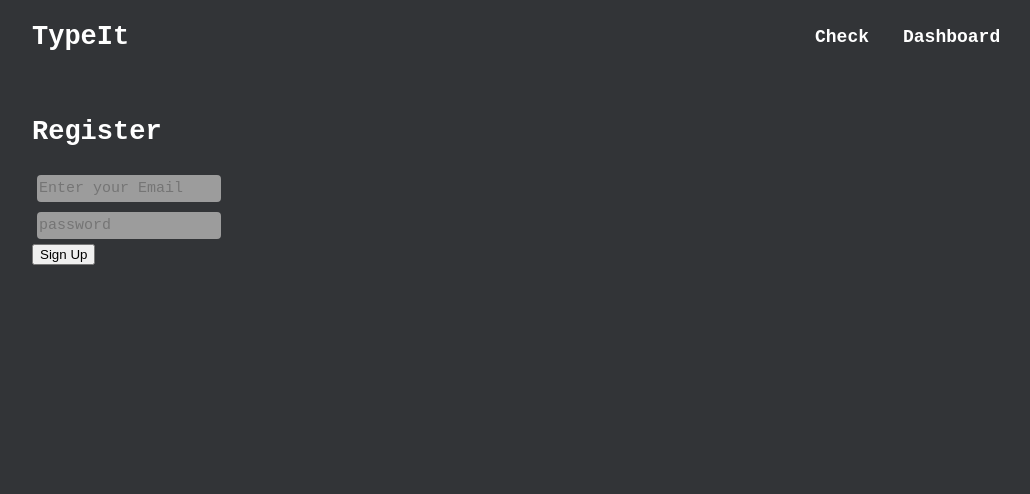
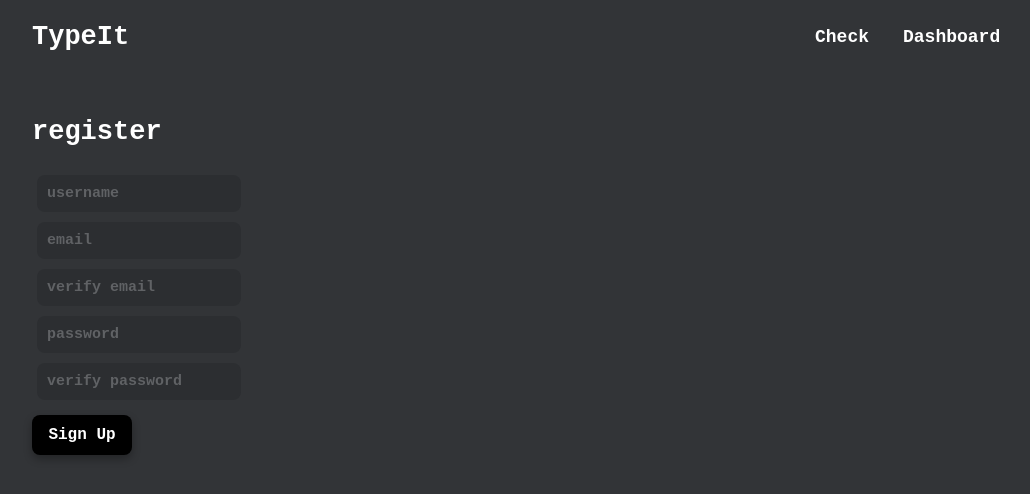
Before and after one commit to MB-44/typeit.io-bug, a React (Create React App) app: page / in a window 1280 px wide. Shown: the top 494 px of the page, without its empty margins (88-1118 px from the left). Built offline with nearby package versions, Linux system fonts and the light colour scheme.

Commit message:
added some animations to things u knw

```diff
--- a/src/pages/sign-up/sign_up.css
+++ b/src/pages/sign-up/sign_up.css
@@ -8,14 +8,59 @@
     margin-left: 120px;
 }
 
+
 .register-form input {
-    width: 180px;
-    height: 25px;
+    width: 200px;
+    height: 35px;
     margin: 5px;
     border: none;
-    border-radius: 4px;
+    /* border: 0.5px solid #5d5e5d; */
+    border-radius: 8px;
     font-family: monospace;
     font-size: 15px;
     color: #fff;
-    background-color: #9c9c9c;
+    background-color: #2c2e31;
+    cursor: text;
 }
+
+.register-form input::placeholder {
+    margin-left: 5px;
+    color:#606265;
+    font-weight: bold;
+    padding: 8px;
+}
+
+.register-form input:hover {
+    border: 2px solid #5d5e5d;
+}
+
+
+.register-button {
+    width: 100px;
+    height: 40px;
+    border: none;
+    border-radius: 8px;
+    background-color: #000;
+    color: #fff;
+    font-size: 16px;
+    font-weight: bold;
+    cursor: pointer;
+    font-family: monospace;
+
+    display: flex;
+    align-items: center;
+    justify-content: center;
+
+    margin-top: 10px;
+
+    /* smooth bg color transition */
+    transition: background-color 0.3s ease, color 0.3s ease;
+
+    /* box shadow for depth */
+    box-shadow: 0 4px 8px rgba(0, 0, 0, 0.3);
+}
+
+.register-button:hover {
+    background-color: #fff;
+    color: #000;
+}
--- a/src/pages/sign-up/sign_up.jsx
+++ b/src/pages/sign-up/sign_up.jsx
@@ -15,12 +15,17 @@ function SignUp() {
         <>
         <Header/>
             <div className="signup-container">
-                <h2>Register </h2>
+                <h2>register </h2>
                 <form action="" className="register-form">
-                    <input type="text" placeholder="Enter your Email"/>
+                    <input type="text" placeholder="username"/>
+                    <br />
+                    <input type="text" placeholder="email"/>
+                    <br />
+                    <input type="text" placeholder="verify email"/>
                     <br />
                     <input type="password" placeholder="password"/>
                     <br />
+                    <input type="text" placeholder="verify password"/>
                     {!showHome && (
                         <button type="submit"
                             onClick={handleToHomePage}
```
